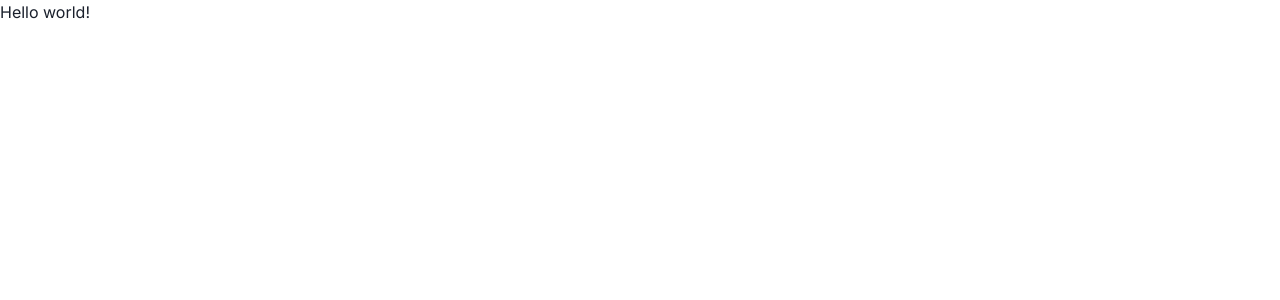
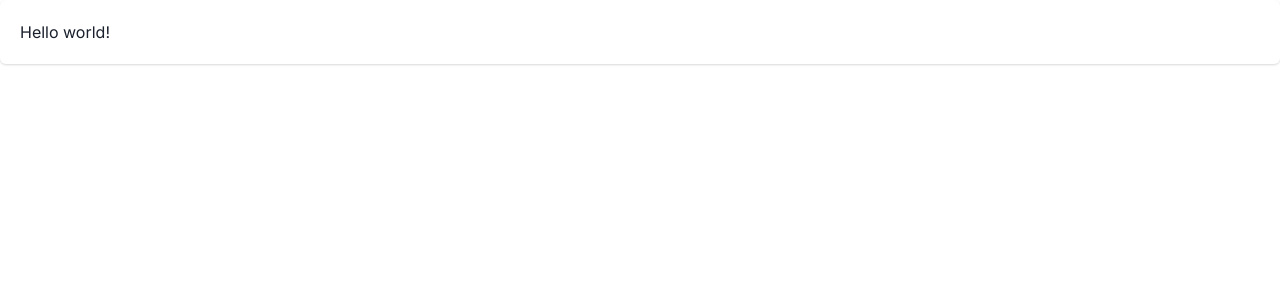
Before and after one commit to Joao-Vtr-Oliveira/spacex-delivery, a Next.js app: page / in a window 1280 px wide. Shown: the top 300 px of the page. Built offline with nearby package versions, Linux system fonts and the light colour scheme.

Commit message:
chores: add the chakra test

```diff
--- a/src/app/page.tsx
+++ b/src/app/page.tsx
@@ -1,5 +1,13 @@
+'use client'
+
+import { Card, CardHeader } from '@chakra-ui/react'
+
 export default function Home() {
   return (
-    <h1>Hello world!</h1>
+    <Card>
+      <CardHeader>
+        Hello world!
+      </CardHeader>
+    </Card>
   )
 }
```
